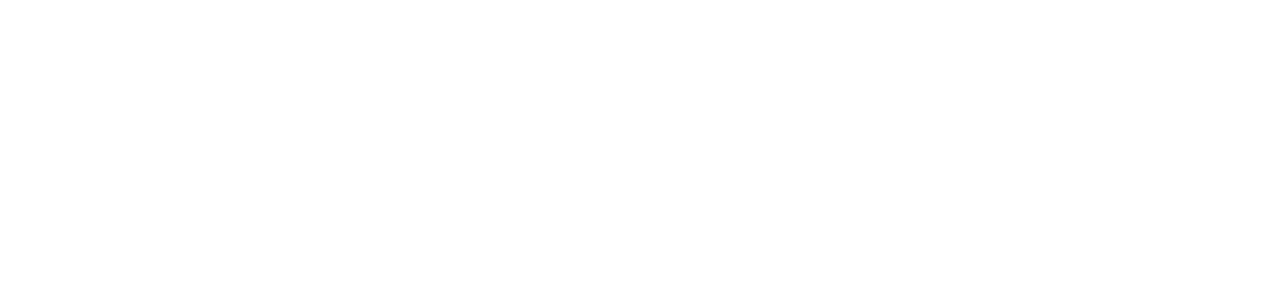
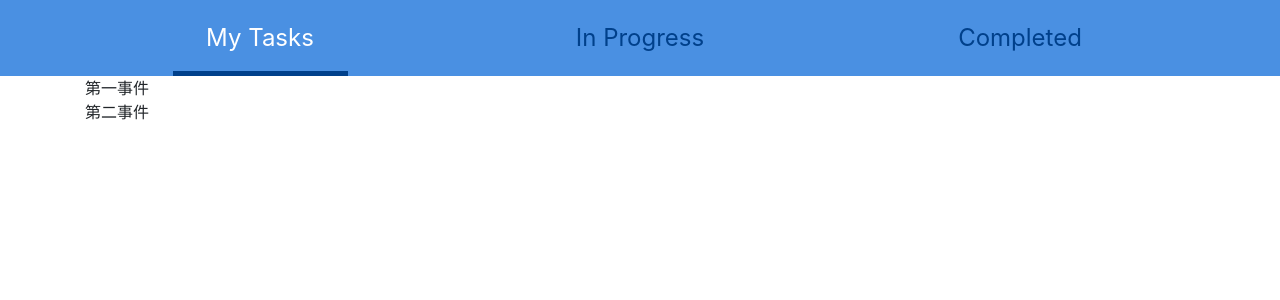
Before and after one commit to jaw09/Vue-todo-list, a Vue app: page / in a window 1280 px wide. Shown: the top 300 px of the page. Built offline with nearby package versions, Linux system fonts and the light colour scheme.

Commit message:
add navbar component and components' structure

```diff
--- a/src/App.vue
+++ b/src/App.vue
@@ -1,13 +1,59 @@
 <template>
   <div id="app">
-
+    <todo-navbar @changeTab="changeTab"></todo-navbar>
+    <div class="container">
+      <div v-for="item in list" :key="item.id" v-if="currentTab === 'tasks' || currentTab === item.status">
+        {{item.title}}
+      </div>
+    </div>
   </div>
 </template>
 
 <script>
+import Navbar from "./components/Navbar";
+
 export default {
   name: "App",
-  components: {}
+  data() {
+    return {
+      list: [
+        {
+          id: 1,
+          title: "第一事件",
+          timestamp: 1528557635,
+          comment: "",
+          status: "progress",
+          markUp: false,
+          file: ""
+        },
+        {
+          id: 2,
+          title: "第二事件",
+          timestamp: 1528559635,
+          comment: "",
+          status: "completed",
+          markUp: false,
+          file: ""
+        }
+      ],
+      currentTab: "tasks"
+    };
+  },
+  methods: {
+    changeTab(tab) {
+      const vm = this;
+      if (tab === "My Tasks") {
+        this.currentTab = "tasks";
+      } else if (tab === "Completed") {
+        this.currentTab = "completed";
+      } else {
+        this.currentTab = "progress";
+      }
+    }
+  },
+  components: {
+    TodoNavbar: Navbar
+  }
 };
 </script>
 
--- /dev/null
+++ b/src/components/Navbar.vue
@@ -0,0 +1,70 @@
+<template>
+  <header class="bg-primary">
+    <div class="container">
+      <div class="row">
+        <div class="col-4 text-center">
+          <a href="#" class="cnav-item"  :class="{ active: tab === 'My Tasks'}" @click.prevent="changeTab">My Tasks
+            <i class="line"></i>
+          </a>
+        </div>
+        <div class="col-4 text-center">
+          <a href="#" class="cnav-item" :class="{ active: tab === 'In Progress'}" @click.prevent="changeTab">In Progress
+            <i class="line"></i>
+          </a>
+        </div>
+        <div class="col-4 text-center">
+          <a href="#" class="cnav-item" :class="{ active: tab === 'Completed'}" @click.prevent="changeTab">Completed
+            <i class="line"></i>
+          </a>
+        </div>
+      </div>
+    </div>
+  </header>
+</template>
+
+<script>
+export default {
+  data() {
+    return {
+      tab: "My Tasks"
+    };
+  },
+  methods: {
+    changeTab(e) {
+      const vm = this;
+      vm.tab = e.target.innerText;
+      this.$emit("changeTab", vm.tab);
+    }
+  }
+};
+</script>
+
+<style lang="scss">
+header {
+  height: 76px;
+}
+
+.cnav-item {
+  position: relative;
+  display: block;
+  padding: 20px 0;
+  color: #00408b;
+  font-size: 24px;
+  transition: all 0.3s;
+  &:hover,
+  &:focus,
+  &.active {
+    color: white;
+    text-decoration: none;
+    outline: 0;
+    .line {
+      position: absolute;
+      left: 25%;
+      bottom: 0;
+      width: 50%;
+      height: 5px;
+      background-color: #00408b;
+    }
+  }
+}
+</style>
```
Also changed, not shown: src/components/TodoBoard.vue (added), src/components/TodoEditItem.vue (added), src/components/TodoItem.vue (added).
